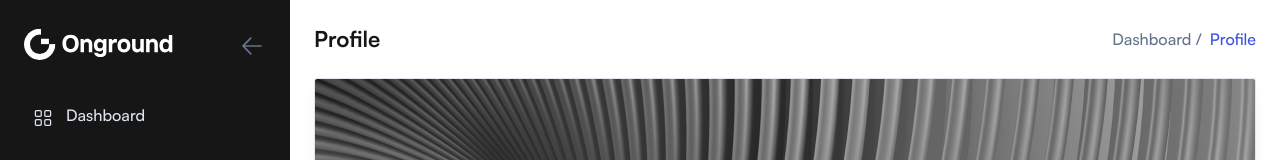
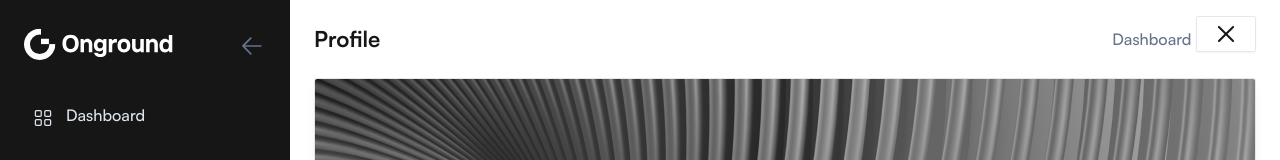
Before and after one commit to hexaramgon/flight-demo, a React (Vite) app: page /profile in a window 1280 px wide. Shown: the top 160 px of the page. Built offline with nearby package versions, Linux system fonts and the light colour scheme.

Commit message:
more changes

```diff
--- /dev/null
+++ b/src/components/Header/customheader.css
@@ -0,0 +1,11 @@
+.override{
+    -webkit-box-shadow: none;
+    -moz-box-shadow: none;
+    box-shadow: none !important;
+    justify-content: right !important;
+}
+
+button{
+    padding-left: 1.5em;
+
+}
--- a/src/components/Header/index.tsx
+++ b/src/components/Header/index.tsx
@@ -4,15 +4,17 @@ import DropdownNotification from './DropdownNotification';
 import DropdownUser from './DropdownUser';
 import LogoIcon from '../../images/logo/logo-icon.svg';
 import DarkModeSwitcher from './DarkModeSwitcher';
+import './customheader.css'
 
 const Header = (props: {
   sidebarOpen: string | boolean | undefined;
   setSidebarOpen: (arg0: boolean) => void;
 }) => {
   return (
-    <header className="sticky top-0 z-999 flex w-full bg-white drop-shadow-1 dark:bg-boxdark dark:drop-shadow-none">
-      <div className="flex flex-grow items-center justify-between px-4 py-4 shadow-2 md:px-6 2xl:px-11">
-        <div className="flex items-center gap-2 sm:gap-4 lg:hidden">
+    <header className="absolute top-0 right-0 z-999 flex">
+      <div className="override flex flex-grow justify-between px-4 py-4 shadow-2 md:px-6 2xl:px-11">
+        <div className="flex items-center gap-2 sm:gap-4">
+
           {/* <!-- Hamburger Toggle BTN --> */}
           <button
             aria-controls="sidebar"
@@ -20,7 +22,8 @@ const Header = (props: {
               e.stopPropagation();
               props.setSidebarOpen(!props.sidebarOpen);
             }}
-            className="z-99999 block rounded-sm border border-stroke bg-white p-1.5 shadow-sm dark:border-strokedark dark:bg-boxdark lg:hidden"
+            style={{paddingLeft: "1.5em"}}
+            className="z-99999 block rounded-sm border border-stroke bg-white p-1.5 shadow-sm dark:border-strokedark dark:bg-boxdark"
           >
             <span className="relative block h-5.5 w-5.5 cursor-pointer">
               <span className="du-block absolute right-0 h-full w-full">
@@ -55,66 +58,6 @@ const Header = (props: {
             </span>
           </button>
           {/* <!-- Hamburger Toggle BTN --> */}
-
-          <Link className="block flex-shrink-0 lg:hidden" to="/">
-            <img src={LogoIcon} alt="Logo" />
-          </Link>
-        </div>
-
-        <div className="hidden sm:block">
-          <form action="https://formbold.com/s/unique_form_id" method="POST">
-            <div className="relative">
-              <button className="absolute left-0 top-1/2 -translate-y-1/2">
-                <svg
-                  className="fill-body hover:fill-primary dark:fill-bodydark dark:hover:fill-primary"
-                  width="20"
-                  height="20"
-                  viewBox="0 0 20 20"
-                  fill="none"
-                  xmlns="http://www.w3.org/2000/svg"
-                >
-                  <path
-                    fillRule="evenodd"
-                    clipRule="evenodd"
-                    d="M9.16666 3.33332C5.945 3.33332 3.33332 5.945 3.33332 9.16666C3.33332 12.3883 5.945 15 9.16666 15C12.3883 15 15 12.3883 15 9.16666C15 5.945 12.3883 3.33332 9.16666 3.33332ZM1.66666 9.16666C1.66666 5.02452 5.02452 1.66666 9.16666 1.66666C13.3088 1.66666 16.6667 5.02452 16.6667 9.16666C16.6667 13.3088 13.3088 16.6667 9.16666 16.6667C5.02452 16.6667 1.66666 13.3088 1.66666 9.16666Z"
-                    fill=""
-                  />
-                  <path
-                    fillRule="evenodd"
-                    clipRule="evenodd"
-                    d="M13.2857 13.2857C13.6112 12.9603 14.1388 12.9603 14.4642 13.2857L18.0892 16.9107C18.4147 17.2362 18.4147 17.7638 18.0892 18.0892C17.7638 18.4147 17.2362 18.4147 16.9107 18.0892L13.2857 14.4642C12.9603 14.1388 12.9603 13.6112 13.2857 13.2857Z"
-                    fill=""
-                  />
-                </svg>
-              </button>
-
-              <input
-                type="text"
-                placeholder="Type to search..."
-                className="w-full bg-transparent pl-9 pr-4 text-black focus:outline-none dark:text-white xl:w-125"
-              />
-            </div>
-          </form>
-        </div>
-
-        <div className="flex items-center gap-3 2xsm:gap-7">
-          <ul className="flex items-center gap-2 2xsm:gap-4">
-            {/* <!-- Dark Mode Toggler --> */}
-            <DarkModeSwitcher />
-            {/* <!-- Dark Mode Toggler --> */}
-
-            {/* <!-- Notification Menu Area --> */}
-            <DropdownNotification />
-            {/* <!-- Notification Menu Area --> */}
-
-            {/* <!-- Chat Notification Area --> */}
-            <DropdownMessage />
-            {/* <!-- Chat Notification Area --> */}
-          </ul>
-
-          {/* <!-- User Area --> */}
-          <DropdownUser />
-          {/* <!-- User Area --> */}
         </div>
       </div>
     </header>
--- a/src/components/Sidebar/index.tsx
+++ b/src/components/Sidebar/index.tsx
@@ -19,8 +19,9 @@ const Sidebar = ({ sidebarOpen, setSidebarOpen }: SidebarProps) => {
 
   const storedSidebarExpanded = localStorage.getItem('sidebar-expanded');
   const [sidebarExpanded, setSidebarExpanded] = useState(
-true
+    true
   );
+
 
   // close on click outside
   useEffect(() => {
@@ -60,8 +61,8 @@ true
   return (
     <aside
       ref={sidebar}
-      className={`absolute left-0 top-0 z-9999 flex h-screen w-72.5 flex-col overflow-y-hidden bg-black duration-300 ease-linear dark:bg-boxdark lg:static lg:translate-x-0 ${
-        sidebarOpen ? 'translate-x-0' : '-translate-x-full'
+      className={`absolute left-0 top-0 z-9999 flex h-screen w-72.5 flex-col overflow-y-hidden bg-black duration-300 ease-linear dark:bg-boxdark lg:relative ${
+        sidebarOpen ? 'translate-x-0' : '-translate-x-full lg:w-0'
       }`}
     >
       {/* <!-- SIDEBAR HEADER --> */}
@@ -69,12 +70,6 @@ true
         <NavLink to="/">
           <img src={Logo} alt="Logo" />
         </NavLink>
-
-        <button
-            aria-controls="sidebar"
-            onClick={() => setSidebarOpen(!sidebarOpen)}
-            className="z-99999 block rounded-sm border border-stroke bg-white p-1.5 shadow-sm dark:border-strokedark dark:bg-boxdark lg:hidden"
-          ></button>
 
         <button
           ref={trigger}
--- a/src/components/Sidebar/test.css
+++ b/src/components/Sidebar/test.css
@@ -16,3 +16,7 @@
     background: #27272A !important;
     border-radius: 9999px ;
 }
+
+.smallboi{
+width: 0px !important;
+}
--- a/src/components/Tables/TableFive.tsx
+++ b/src/components/Tables/TableFive.tsx
@@ -116,7 +116,7 @@ const TableFive: React.FC = () => {
 
                 <div className="col-span-2">
                   <p className="text-[#637381] dark:text-bodydark">
-                  <button className="override-succ inline-flex rounded-full border border-primary py-1 px-3 text-xs font-small text-primary hover:opacity-80">
+                  <button className="override-succ inline-flex rounded-full border border-primary py-1 px-3 text-xs font-small  hover:opacity-80">
                     Completed
                   </button>
                   </p>
--- a/src/components/Tables/customtable.css
+++ b/src/components/Tables/customtable.css
@@ -1,7 +1,7 @@
 .override-succ{
 color: #4A5D43;
 background: radial-gradient(46.87% 194.44% at 50.43% 100%, #D8E9D0 0%, #FFFFFF 100%) /* warning: gradient uses a rotation that is not supported by CSS and may not behave as expected */;
-border: 1px solid #C2DEB7;
+border: 1px solid #C2DEB7 !important;
 margin-left: -10px;
 }
 
--- a/src/layout/DefaultLayout.tsx
+++ b/src/layout/DefaultLayout.tsx
@@ -3,7 +3,7 @@ import Header from '../components/Header/index';
 import Sidebar from '../components/Sidebar/index';
 
 const DefaultLayout: React.FC<{ children: ReactNode }> = ({ children }) => {
-  const [sidebarOpen, setSidebarOpen] = useState(false);
+  const [sidebarOpen, setSidebarOpen] = useState(true);
 
   return (
     <div className="dark:bg-boxdark-2 dark:text-bodydark">
@@ -12,6 +12,9 @@ const DefaultLayout: React.FC<{ children: ReactNode }> = ({ children }) => {
         {/* <!-- ===== Sidebar Start ===== --> */}
         <Sidebar sidebarOpen={sidebarOpen} setSidebarOpen={setSidebarOpen} />
         {/* <!-- ===== Sidebar End ===== --> */}
+          {/* <!-- ===== Header Start ===== --> */}
+        <Header sidebarOpen={sidebarOpen} setSidebarOpen={setSidebarOpen} />
+        {/* <!-- ===== Header End ===== --> */}
 
         {/* <!-- ===== Content Area Start ===== --> */}
         <div className="relative flex flex-1 flex-col overflow-y-auto overflow-x-hidden">
```
